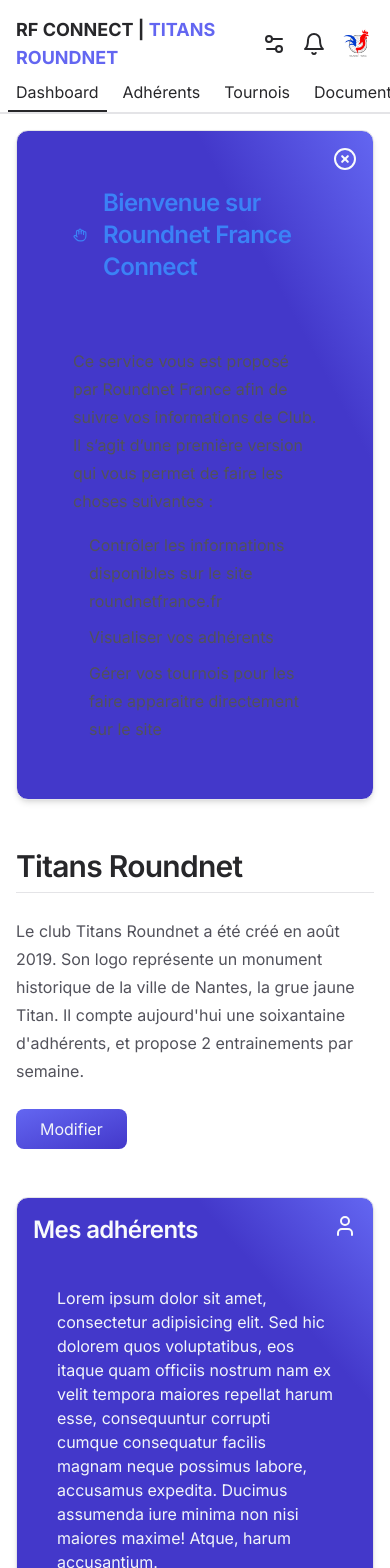
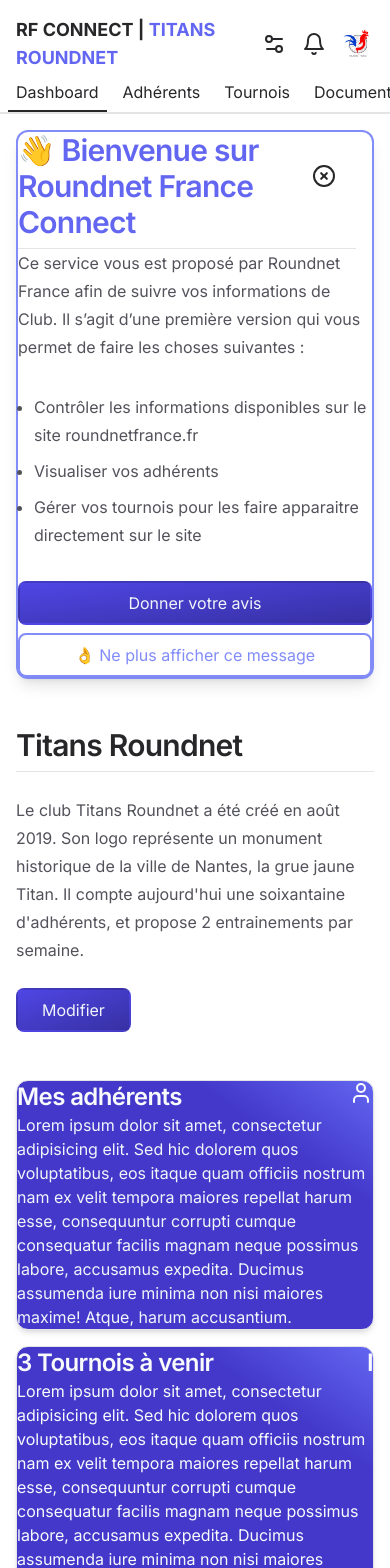
Before and after one commit to RoundnetFrance/Roundnet-France, a Next.js app: page /connect in a window 390 px wide. Shown: the top 1568 px of the page. Built offline with nearby package versions, Linux system fonts and the light colour scheme; grey boxes are pictures that could not be loaded.

Commit message:
add typography and button design system

```diff
--- a/app/connect/page.tsx
+++ b/app/connect/page.tsx
@@ -1,5 +1,5 @@
 import { User } from "lucide-react";
-import { CardContent, CardTitle } from "../../@/components/ui/card";
+import { CardContent, CardTitle, CardHeader } from "../../@/components/ui/card";
 import { WelcomePanel } from "../../components/connect/dashboard/WelcomePanel";
 import Image from "next/image";
 import { Button, Card, Typography } from "../../components/ui-v2";
@@ -43,12 +43,14 @@ const ConnectHome = () => {
       <section className='grid grid-cols-1 md:grid-cols-3 gap-4'>
         <div className='grid gap-2'>
           <Card>
-            <CardTitle className='flex justify-between mb-4 items-start'>
+            <CardHeader>
+              <CardTitle className='flex justify-between items-start'>
                 Mes adhérents
                 <div>
                   <User />
                 </div>
               </CardTitle>
+            </CardHeader>
             <CardContent>
               <div className='text-slate-100'>
                 Lorem ipsum dolor sit amet, consectetur adipisicing elit. Sed
@@ -64,10 +66,12 @@ const ConnectHome = () => {
 
         <div className='grid gap-2'>
           <Card>
-            <CardTitle className='flex justify-between mb-4'>
+            <CardHeader>
+              <CardTitle className='flex justify-between'>
                 3 Tournois à venir
                 <div>I</div>
               </CardTitle>
+            </CardHeader>
             <CardContent>
               <div className='space-y-2'>
                 <div>
@@ -85,12 +89,14 @@ const ConnectHome = () => {
 
         <div className='grid gap-2'>
           <Card>
-            <CardTitle className='flex justify-between mb-4'>
+            <CardHeader>
+              <CardTitle className='flex justify-between'>
                 4 Tournois passés
                 <div>
                   <User />
                 </div>
               </CardTitle>
+            </CardHeader>
             <CardContent>
               <div className='space-y-2'>
                 <div>
--- a/components/connect/dashboard/WelcomePanel.tsx
+++ b/components/connect/dashboard/WelcomePanel.tsx
@@ -2,11 +2,12 @@
 
 import { Hand, PlusCircle } from "lucide-react";
 import { CardContent, CardHeader } from "../../../@/components/ui/card";
-import { Card, Typography } from "../../ui-v2/";
+import { Button, Card, Typography } from "../../ui-v2/";
 import { useEffect, useState } from "react";
 
 export const WelcomePanel = () => {
   const [isPanelDismissed, setIsPanelDismissed] = useState(true);
+  const [isPanelClosed, setIsPanelClosed] = useState(false);
 
   const dismissPanel = () => {
     setIsPanelDismissed(true);
@@ -18,37 +19,46 @@ export const WelcomePanel = () => {
     setIsPanelDismissed(isDismissed === "1");
   }, []);
 
-  if (isPanelDismissed) return null;
+  if (isPanelDismissed || isPanelClosed) return null;
 
   return (
-    <Card className='p-8 relative'>
-      <CardHeader className='mb-4 flex justify-between '>
+    <Card className='p2 md:p-8 relative' theme='light-primary'>
+      <CardHeader className='flex justify-between '>
         <div className='flex gap-4 items-center pr-4'>
-          <Hand size={32} className='text-blue-500' />
-          <Typography variantStyle='h3' className='text-blue-500'>
-            Bienvenue sur Roundnet France Connect
+          <Typography variantStyle='h2' className='text-indigo-500'>
+            👋 Bienvenue sur Roundnet France Connect
           </Typography>
         </div>
         <PlusCircle
-          className='rotate-45 absolute right-4 top-4 cursor-pointer'
-          onClick={dismissPanel}
+          className='rotate-45 absolute right-4 top-8 cursor-pointer min-w-16'
+          onClick={() => {
+            setIsPanelClosed(true);
+          }}
         />
       </CardHeader>
-      <CardContent>
+      <CardContent className='space-y-8'>
         <Typography>
           Ce service vous est proposé par Roundnet France afin de suivre vos
           informations de Club. Il s’agit d’une première version qui vous permet
           de faire les choses suivantes :
         </Typography>
         <Typography variant='ul' className='mb-0'>
-          <li>
+          <li className='list-disc'>
             Contrôler les informations disponibles sur le site roundnetfrance.fr
           </li>
-          <li>Visualiser vos adhérents</li>
-          <li>
+          <li className='list-disc'>Visualiser vos adhérents</li>
+          <li className='list-disc'>
             Gérer vos tournois pour les faire apparaitre directement sur le site
           </li>
         </Typography>
+        <div className='flex flex-col md:flex-row gap-2 md:gap-4'>
+          <Button className='text-center' href='/connect/feedback'>
+            Donner votre avis
+          </Button>
+          <Button onClick={dismissPanel} theme='light-primary'>
+            👌 Ne plus afficher ce message
+          </Button>
+        </div>
       </CardContent>
     </Card>
   );
--- a/components/ui-v2/Button.tsx
+++ b/components/ui-v2/Button.tsx
@@ -6,14 +6,15 @@ import {
 import clsx from "clsx";
 import Link from "next/link";
 
-type ButtonProps =
-  | ({
-      children: React.ReactNode;
-    } & ComponentPropsWithoutRef<"button">)
-  | ComponentPropsWithoutRef<"a">;
+const buttonThemes = ["primary", "secondary", "light-primary"] as const;
+
+type ButtonProps = {
+  children: React.ReactNode;
+  theme?: (typeof buttonThemes)[number];
+} & (ComponentPropsWithoutRef<"button"> | ComponentPropsWithoutRef<"a">);
 
 const ButtonComponent = (
-  { className, children, ...props }: ButtonProps,
+  { className, children, theme = "primary", ...props }: ButtonProps,
   ref: ForwardedRef<HTMLButtonElement | HTMLAnchorElement>,
 ) => {
   const isLink = "href" in props && props.href;
@@ -26,8 +27,13 @@ const ButtonComponent = (
       // @ts-ignore
       type={isLink ? undefined : props.type ?? "button"}
       className={clsx(
-        "p-6 py-2 rounded-lg bg-gradient-to-br from-indigo-500 to-indigo-700 text-slate-100 relative",
-        "hover:from-indigo-600 hover:to-indigo-800 hover:text-white",
+        "px-6 py-2 rounded-lg border-2 block",
+        {
+          "bg-gradient-to-br from-indigo-600 to-indigo-800 text-slate-100 hover:from-indigo-500 hover:to-indigo-700 hover:text-white border-transparent":
+            theme === "primary",
+          "border-indigo-400 text-indigo-400 hover:text-indigo-500 transition-colors hover:border-indigo-500 shadow-sm":
+            theme === "light-primary",
+        },
         className,
       )}
       {...props}
--- a/components/ui-v2/Card.tsx
+++ b/components/ui-v2/Card.tsx
@@ -1,16 +1,23 @@
 import { Card as ShadCnCard } from "../../@/components/ui/card";
 import clsx from "clsx";
 
+const themes = ["primary", "secondary", "light-primary"] as const;
 interface CardProps {
   children: React.ReactNode;
   className?: string;
+  theme?: (typeof themes)[number];
 }
 
-export const Card = ({ children, className }: CardProps) => {
+export const Card = ({ children, className, theme = "primary" }: CardProps) => {
   return (
     <ShadCnCard
       className={clsx(
-        "p-4 transition-colors rounded-xl shadow-md bg-gradient-to-bl from-indigo-500 to-25% to-indigo-700 text-slate-50 hover:to-35%",
+        "transition-colors rounded-xl shadow-md",
+        {
+          "bg-gradient-to-bl from-indigo-500 to-25% to-indigo-700 text-slate-50 hover:to-35%":
+            theme === "primary",
+          "border-indigo-400 border-2 shadow-lg": theme === "light-primary",
+        },
         className,
       )}
     >
```
Lines whose indentation alone changed are shown as unchanged.
